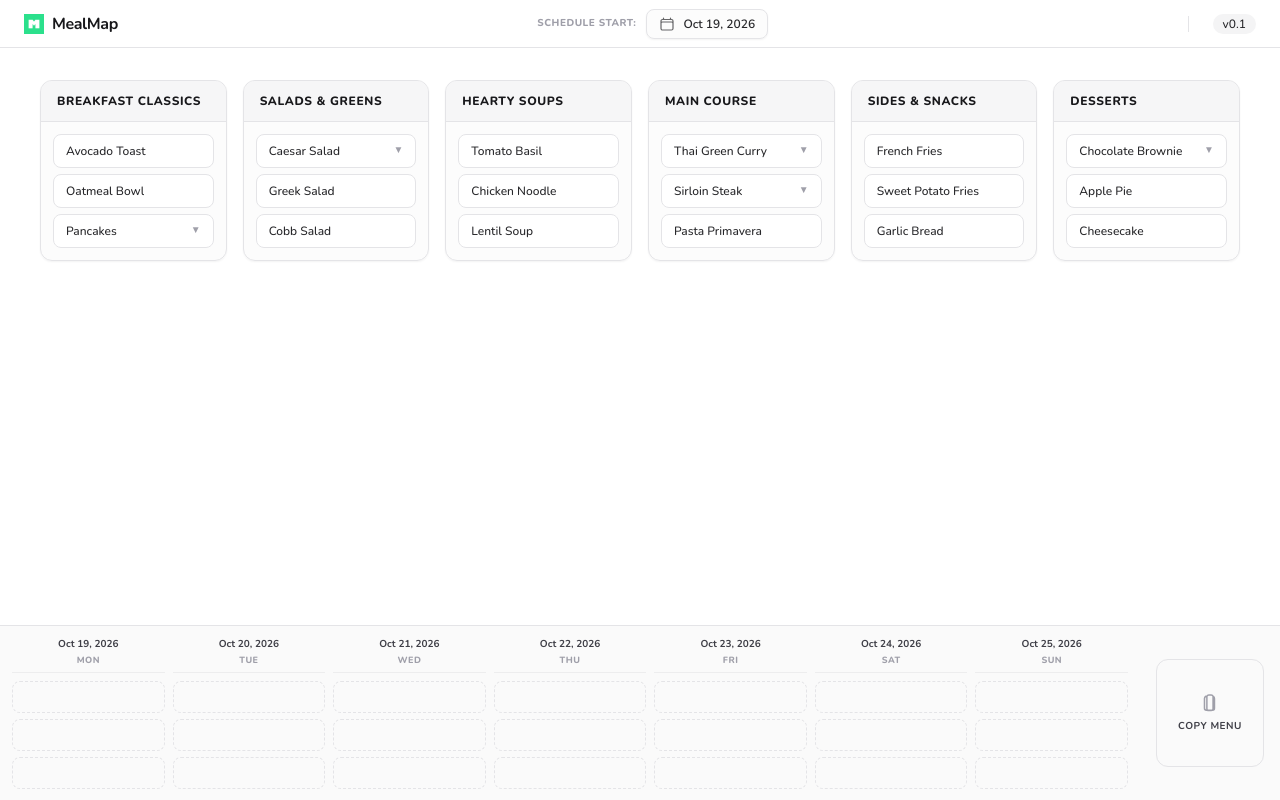
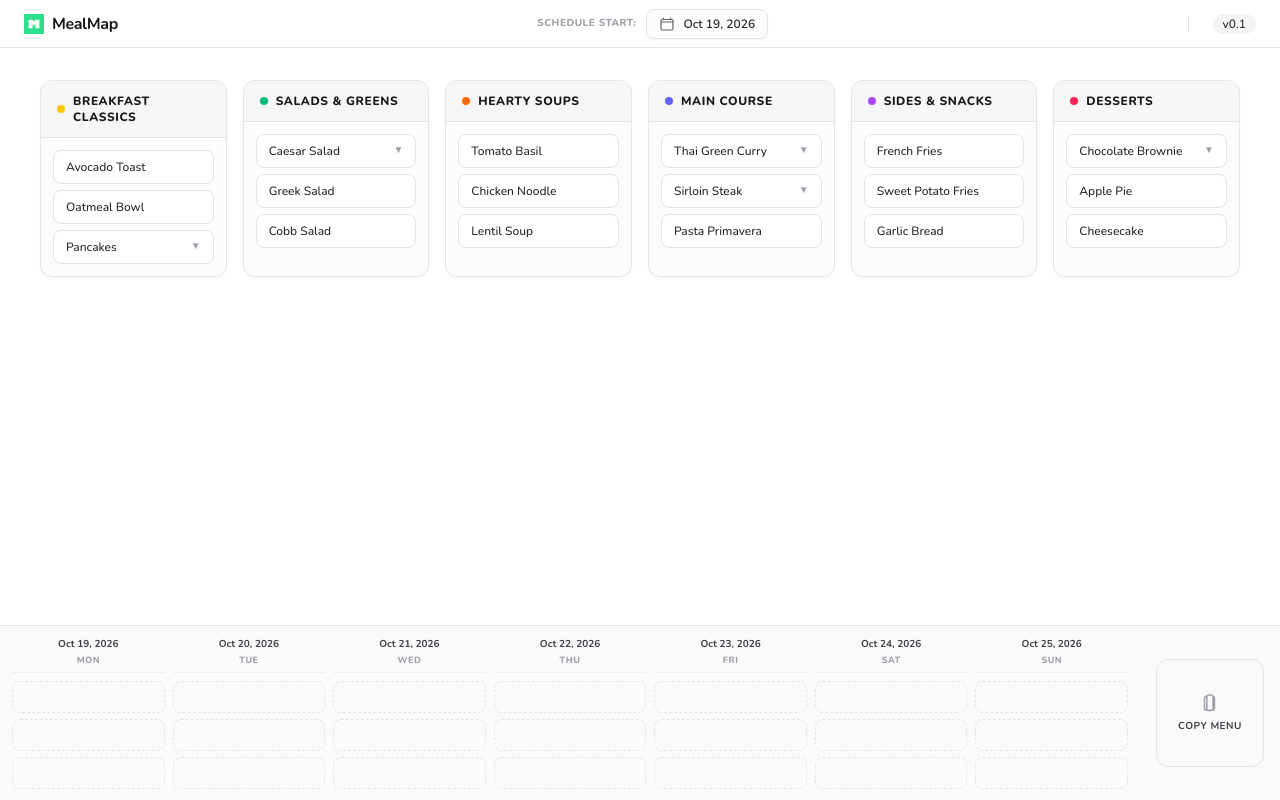
Before and after one commit to tushar-joshi-dev/meal-map, a React (Vite) app: page / in a window 1280 px wide. Built offline with nearby package versions, Linux system fonts and the light colour scheme.

Commit message:
Add colors per category.

```diff
--- a/src/components/category-box/CategoryBox.tsx
+++ b/src/components/category-box/CategoryBox.tsx
@@ -1,20 +1,25 @@
 import React, { useState } from 'react';
 import type { GridSlot, MealItem, MenuItem } from '../../model/meal';
 import SelectedMealLabel from '../item-label/SelectedMealLabel';
+import { getCategoryTheme, type CategoryColorToken } from './CategoryColors';
 
 interface CategoryBoxProps {
     title: string;
     items: MenuItem[];
     slots: GridSlot[]; // Global grid array to check selection states
     onSelectMeal?: (meal: MealItem) => void;
+    colorToken?: CategoryColorToken;
 }
 
-const CategoryBox: React.FC<CategoryBoxProps> = ({ title, items, slots, onSelectMeal }) => {
+const CategoryBox: React.FC<CategoryBoxProps> = ({ title, items, slots, onSelectMeal, colorToken }) => {
     const [expandedIndex, setExpandedIndex] = useState<number | null>(null);
+    const theme = getCategoryTheme(colorToken);
 
     return (
         <div className="flex flex-col bg-zinc-50/50 dark:bg-zinc-900 border border-zinc-200 dark:border-zinc-800/80 rounded-xl overflow-hidden shadow-xs h-full min-h-[180px] transition-colors duration-200">
-            <div className="px-4 py-3 bg-zinc-100/70 dark:bg-zinc-900/90 border-b border-zinc-200 dark:border-zinc-800/80">
+
+            <div className="px-4 py-3 bg-zinc-100/70 dark:bg-zinc-900/90 border-b border-zinc-200 dark:border-zinc-800/80 flex items-center gap-2">
+                <div className={`w-2 h-2 rounded-full flex-shrink-0 ${theme.circle}`} />
                 <h3 className="text-xs font-extrabold tracking-wider uppercase text-zinc-900 dark:text-zinc-100">
                     {title}
                 </h3>
@@ -27,12 +32,10 @@ const CategoryBox: React.FC<CategoryBoxProps> = ({ title, items, slots, onSelect
                             const isExpanded = expandedIndex === idx;
                             const hasOptions = item.options && item.options.length > 0;
 
-                            // 1. Check if ANY variant of this item name is currently in the grid
                             const isSelected = slots.some(slot =>
                                 slot.meals && slot.meals.some(meal => meal.name === item.name)
                             );
 
-                            // 2. Locate the specific active variant to display its complete name label
                             let targetDisplayName = item.name;
                             let activeMealReference: MealItem | undefined = undefined;
 
@@ -50,33 +53,31 @@ const CategoryBox: React.FC<CategoryBoxProps> = ({ title, items, slots, onSelect
 
                             return (
                                 <div key={idx} className="flex flex-col gap-1">
-                                    {/* Primary Clickable Row Item */}
                                     <div
                                         onClick={() => {
-                                            // RULE 1: If it is already selected, bypass expansion and trigger deselection immediately
                                             if (isSelected && activeMealReference) {
                                                 onSelectMeal?.(activeMealReference);
                                                 setExpandedIndex(null);
                                                 return;
                                             }
 
-                                            // Default behavior for unselected items
                                             if (hasOptions) {
                                                 setExpandedIndex(isExpanded ? null : idx);
                                             } else {
-                                                onSelectMeal?.({ name: item.name });
+                                                onSelectMeal?.({ name: item.name, categoryColor: colorToken });
                                                 setExpandedIndex(null);
                                             }
                                         }}
+                                        // String template literals fixed for correct tailwind interpolation styles
                                         className={`w-full text-left text-xs font-medium px-3 py-2 rounded-lg border cursor-pointer transition-all active:scale-[0.99] select-none flex justify-between items-center ${isSelected
-                                            ? 'bg-blue-50/80 border-blue-300 text-blue-700 dark:bg-blue-950/40 dark:border-blue-900/80 dark:text-blue-300 font-semibold'
-                                            : isExpanded
-                                                ? 'bg-blue-50/30 dark:bg-blue-950/20 border-blue-200/60 dark:border-zinc-800 text-blue-600 dark:text-blue-400'
-                                                : 'bg-white dark:bg-zinc-950 border-zinc-200 dark:border-zinc-800 text-zinc-800 dark:text-zinc-200 hover:text-blue-600 dark:hover:text-blue-400 hover:border-blue-200 dark:hover:border-blue-900'
+                                                ? `theme.bg {theme.border} theme.darkBg {theme.darkBorder} font-semibold`
+                                                : isExpanded
+                                                    ? 'bg-zinc-100/80 dark:bg-zinc-800/60 border-zinc-300 dark:border-zinc-700 text-zinc-900 dark:text-zinc-100'
+                                                    : `bg-white dark:bg-zinc-950 border-zinc-200 dark:border-zinc-800 text-zinc-800 dark:text-zinc-200 hover:bg-zinc-50 dark:hover:bg-zinc-900 theme.hoverBorder {theme.darkHoverBorder}`
                                             }`}
                                     >
                                         {isSelected ? (
-                                            <SelectedMealLabel fullName={targetDisplayName} />
+                                            <SelectedMealLabel fullName={targetDisplayName} colorToken={colorToken} />
                                         ) : (
                                             <span className="text-zinc-800 dark:text-zinc-200 truncate">{item.name}</span>
                                         )}
@@ -87,17 +88,16 @@ const CategoryBox: React.FC<CategoryBoxProps> = ({ title, items, slots, onSelect
                                         )}
                                     </div>
 
-                                    {/* Sub-Item Options Drawer (Only visible if NOT selected) */}
                                     {hasOptions && isExpanded && !isSelected && (
                                         <div className="px-1.5 py-1 bg-zinc-100/40 dark:bg-zinc-950/60 rounded-lg border border-zinc-200/50 dark:border-zinc-800/60 flex flex-wrap gap-1 mt-0.5">
                                             {item.options!.map((option, optIdx) => (
                                                 <button
                                                     key={optIdx}
                                                     onClick={() => {
-                                                        onSelectMeal?.({ name: item.name, option });
+                                                        onSelectMeal?.({ name: item.name, option, categoryColor: colorToken });
                                                         setExpandedIndex(null);
                                                     }}
-                                                    className="text-[10px] cursor-pointer font-semibold px-2 py-1 rounded-md bg-white dark:bg-zinc-900 border border-zinc-200 dark:border-zinc-800 text-zinc-600 dark:text-zinc-400 hover:bg-blue-50 dark:hover:bg-blue-950 hover:text-blue-600 dark:hover:text-blue-400 hover:border-blue-200 dark:hover:border-blue-900 transition-all active:scale-95"
+                                                    className="text-[10px] cursor-pointer font-semibold px-2 py-1 rounded-md bg-white dark:bg-zinc-900 border border-zinc-200 dark:border-zinc-800 text-zinc-600 dark:text-zinc-400 hover:bg-zinc-50 dark:hover:bg-zinc-800 hover:text-zinc-900 dark:hover:text-zinc-100 transition-all active:scale-95"
                                                 >
                                                     + {option}
                                                 </button>
--- /dev/null
+++ b/src/components/category-box/CategoryColors.tsx
@@ -0,0 +1,54 @@
+export type CategoryColorToken = 'yellow' | 'emerald' | 'orange' | 'indigo' | 'purple' | 'rose';
+
+export const CATEGORY_COLORS: Record<CategoryColorToken, {
+    circle: string;
+    bg: string;
+    border: string;
+    text: string;
+    subText: string;
+    hoverBorder: string;
+    darkBg: string;
+    darkBorder: string;
+    darkText: string;
+    darkSubText: string;
+    darkHoverBorder: string;
+}> = {
+    yellow: {
+        circle: 'bg-yellow-400 dark:bg-yellow-500',
+        bg: 'bg-yellow-50/70', border: 'border-yellow-200', text: 'text-yellow-800', subText: 'text-yellow-700/80', hoverBorder: 'hover:border-yellow-300',
+        darkBg: 'dark:bg-yellow-950/20', darkBorder: 'dark:border-yellow-900/40', darkText: 'dark:text-yellow-300', darkSubText: 'dark:text-yellow-400/80', darkHoverBorder: 'dark:hover:border-yellow-800'
+    },
+    emerald: {
+        circle: 'bg-emerald-500',
+        bg: 'bg-emerald-50/70', border: 'border-emerald-200', text: 'text-emerald-800', subText: 'text-emerald-700/80', hoverBorder: 'hover:border-emerald-300',
+        darkBg: 'dark:bg-emerald-950/20', darkBorder: 'dark:border-emerald-900/40', darkText: 'dark:text-emerald-300', darkSubText: 'dark:text-emerald-400/80', darkHoverBorder: 'dark:hover:border-emerald-800'
+    },
+    orange: {
+        circle: 'bg-orange-500',
+        bg: 'bg-orange-50/70', border: 'border-orange-200', text: 'text-orange-800', subText: 'text-orange-700/80', hoverBorder: 'hover:border-orange-300',
+        darkBg: 'dark:bg-orange-950/20', darkBorder: 'dark:border-orange-900/40', darkText: 'dark:text-orange-300', darkSubText: 'dark:text-orange-400/80', darkHoverBorder: 'dark:hover:border-orange-800'
+    },
+    indigo: {
+        circle: 'bg-indigo-500',
+        bg: 'bg-indigo-50/70', border: 'border-indigo-200', text: 'text-indigo-800', subText: 'text-indigo-700/80', hoverBorder: 'hover:border-indigo-300',
+        darkBg: 'dark:bg-indigo-950/20', darkBorder: 'dark:border-indigo-900/40', darkText: 'dark:text-indigo-300', darkSubText: 'dark:text-indigo-400/80', darkHoverBorder: 'dark:hover:border-indigo-800'
+    },
+    purple: {
+        circle: 'bg-purple-500',
+        bg: 'bg-purple-50/70', border: 'border-purple-200', text: 'text-purple-800', subText: 'text-purple-700/80', hoverBorder: 'hover:border-purple-300',
+        darkBg: 'dark:bg-purple-950/20', darkBorder: 'dark:border-purple-900/40', darkText: 'dark:text-purple-300', darkSubText: 'dark:text-purple-400/80', darkHoverBorder: 'dark:hover:border-purple-800'
+    },
+    rose: {
+        circle: 'bg-rose-500',
+        bg: 'bg-rose-50/70', border: 'border-rose-200', text: 'text-rose-800', subText: 'text-rose-700/80', hoverBorder: 'hover:border-rose-300',
+        darkBg: 'dark:bg-rose-950/20', darkBorder: 'dark:border-rose-900/40', darkText: 'dark:text-rose-300', darkSubText: 'dark:text-rose-400/80', darkHoverBorder: 'dark:hover:border-rose-800'
+    }
+};
+
+// Safe access utility that handles type conversions cleanly
+export const getCategoryTheme = (token?: string | null) => {
+    if (token && token in CATEGORY_COLORS) {
+        return CATEGORY_COLORS[token as CategoryColorToken];
+    }
+    return CATEGORY_COLORS.indigo; // Valid default type token fallback replacement for 'blue'
+};
--- a/src/components/item-label/SelectedMealLabel.tsx
+++ b/src/components/item-label/SelectedMealLabel.tsx
@@ -1,11 +1,12 @@
 import React from 'react';
+import { getCategoryTheme, type CategoryColorToken } from '../category-box/CategoryColors';
 
 interface SelectedMealLabelProps {
   fullName: string;
+  colorToken?: CategoryColorToken; // Accepts the color identification key
 }
 
-const SelectedMealLabel: React.FC<SelectedMealLabelProps> = ({ fullName }) => {
-  // Extract base meal name and sub-option safely (e.g. "Thai Curry (Jasmine Rice)")
+const SelectedMealLabel: React.FC<SelectedMealLabelProps> = ({ fullName, colorToken }) => {
   let baseName = fullName;
   let subOption = "";
 
@@ -15,13 +16,16 @@ const SelectedMealLabel: React.FC<SelectedMealLabelProps> = ({ fullName }) => {
     subOption = parts[1].replace(')', '');
   }
 
+  // Fallback cleanly to standard default blue configuration styles if unknown configurations surface
+  const theme = getCategoryTheme(colorToken);
+
   return (
     <div title={fullName} className="truncate text-left w-full select-none">
-      <span className="font-semibold text-blue-700 dark:text-blue-300">
+      <span className={`font-semibold ${theme.text} ${theme.darkText}`}>
         {baseName}
       </span>
       {subOption && (
-        <span className="text-blue-600/80 dark:text-blue-400/80 font-medium ml-1.5 whitespace-nowrap">
+        <span className={`font-medium ml-1.5 whitespace-nowrap ${theme.subText} ${theme.darkSubText}`}>
           + {subOption}
         </span>
       )}
--- a/src/model/meal.ts
+++ b/src/model/meal.ts
@@ -1,3 +1,5 @@
+import type { CategoryColorToken } from "../components/category-box/CategoryColors";
+
 export interface GridSlot {
   id: string;
   row: number;
@@ -8,9 +10,11 @@ export interface GridSlot {
 export interface MenuItem {
   name: string;
   options?: string[];
+  categoryColor?: CategoryColorToken;
 }
 
 export interface MealItem {
   name: string;
   option?: string;
+  categoryColor?: CategoryColorToken;
 }
--- a/src/pages/PlanBuilder.tsx
+++ b/src/pages/PlanBuilder.tsx
@@ -1,13 +1,24 @@
 import CategoryBox from "../components/category-box/CategoryBox";
+import type { CategoryColorToken } from "../components/category-box/CategoryColors";
 import { useMealGrid } from '../context/MealGridContext';
+
+interface FoodCategory {
+    title: string;
+    colorToken: CategoryColorToken; // Typed explicitly instead of plain string
+    items: {
+        name: string;
+        options?: string[];
+    }[];
+}
 
 const PlanBuilderPage = () => {
     const { slots, addMealToGrid } = useMealGrid();
 
     // Mocking 6 categories
-    const foodData = [
+    const foodData: FoodCategory[] = [
         {
             title: "Breakfast Classics",
+            colorToken: "yellow", // Yellow Theme
             items: [
                 { name: "Avocado Toast" },
                 { name: "Oatmeal Bowl" },
@@ -16,6 +27,7 @@ const PlanBuilderPage = () => {
         },
         {
             title: "Salads & Greens",
+            colorToken: "emerald", // Green Theme
             items: [
                 { name: "Caesar Salad", options: ["Chicken", "Salmon", "Tofu"] },
                 { name: "Greek Salad" },
@@ -24,6 +36,7 @@ const PlanBuilderPage = () => {
         },
         {
             title: "Hearty Soups",
+            colorToken: "orange", // Orange Theme
             items: [
                 { name: "Tomato Basil" },
                 { name: "Chicken Noodle" },
@@ -32,14 +45,16 @@ const PlanBuilderPage = () => {
         },
         {
             title: "Main Course",
+            colorToken: "indigo", // Cyan Theme
             items: [
                 { name: "Thai Green Curry", options: ["White Rice", "Jasmine Rice", "Brown Rice"] },
                 { name: "Sirloin Steak", options: ["French Fries", "Mashed Potatoes"] },
-                { name: "Pasta Primavera" } // Clean object format instead of plain string
+                { name: "Pasta Primavera" }
             ]
         },
         {
             title: "Sides & Snacks",
+            colorToken: "purple", // Amber Theme
             items: [
                 { name: "French Fries" },
                 { name: "Sweet Potato Fries" },
@@ -48,6 +63,7 @@ const PlanBuilderPage = () => {
         },
         {
             title: "Desserts",
+            colorToken: "rose", // Rose Theme
             items: [
                 { name: "Chocolate Brownie", options: ["With Ice Cream", "Plain"] },
                 { name: "Apple Pie" },
@@ -64,8 +80,9 @@ const PlanBuilderPage = () => {
                         key={index}
                         title={category.title}
                         items={category.items}
-                        slots={slots} // Pass along the live slot values
+                        slots={slots}
                         onSelectMeal={addMealToGrid}
+                        colorToken={category.colorToken} // Type checked safely via compiler rules
                     />
                 ))}
             </div>
```
Also changed, not shown: src/components/meal-grid/MealGrid.tsx (+9 -12 lines), 1 other file (tests, documents, lock files or other folders).
